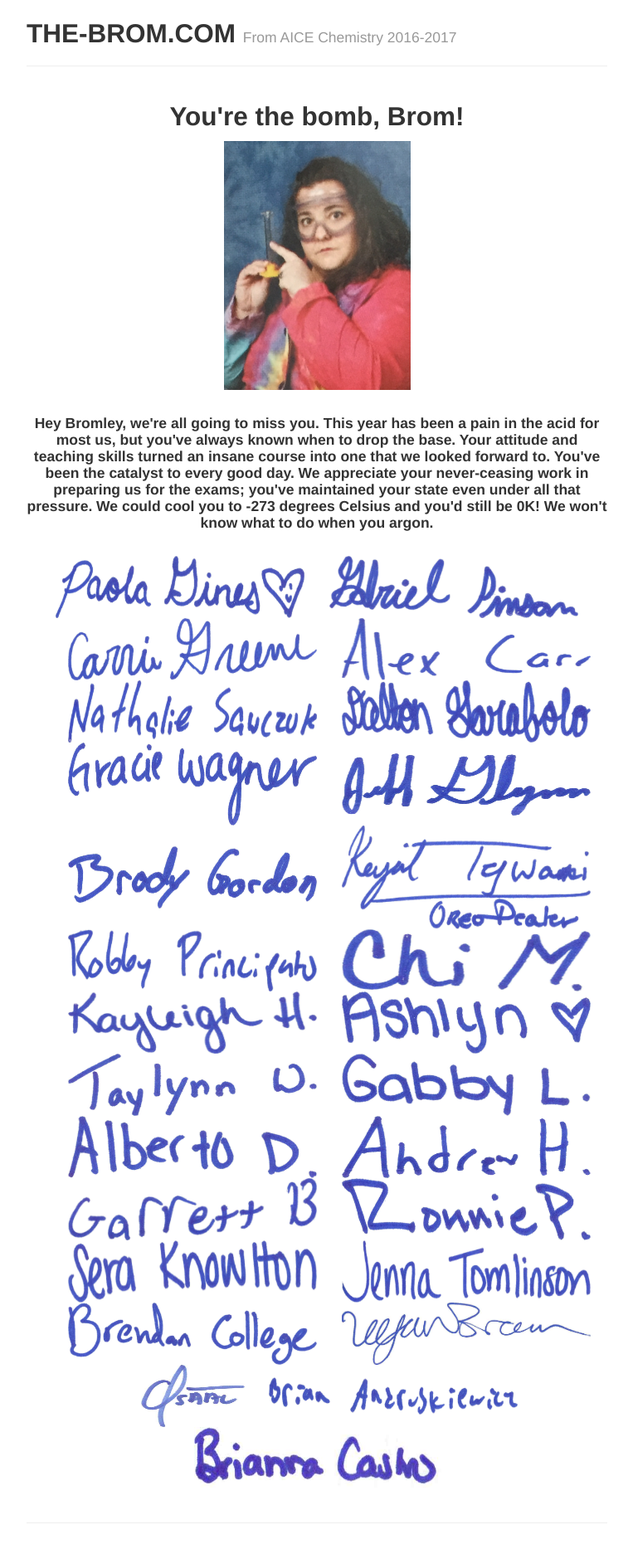
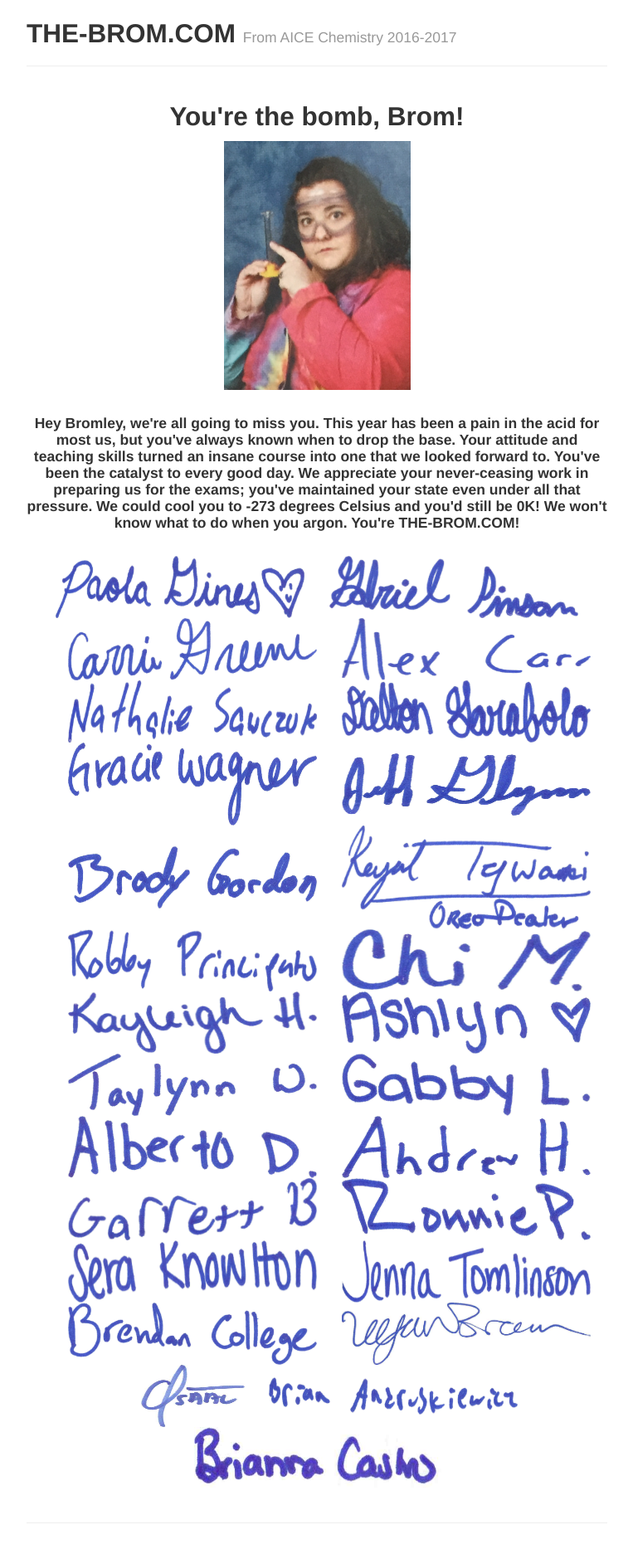
Before and after one commit to the-brom/the-brom.com, a Jekyll site: the page built from index.md, in a window 1280 px wide. Shown: the whole page at 83% size, without its empty margins (258-1021 px from the left). Built offline with Jekyll 4.4.1, drawn with Linux system fonts in a browser that asks for light colours.

Commit message:
Update index.md

```diff
--- a/index.md
+++ b/index.md
@@ -9,7 +9,7 @@ description: Mrs. Bromley is THE-BROM.COM!
 <h2>You're the bomb, Brom!</h2>
 <img src="bromley.png" alt="The Brom!" style="height:300px;width:225px;"><br>
 <br>
-<h4>Hey Bromley, we're all going to miss you. This year has been a pain in the acid for most us, but you've always known when to drop the base. Your attitude and teaching skills turned an insane course into one that we looked forward to. You've been the catalyst to every good day. We appreciate your never-ceasing work in preparing us for the exams; you've maintained your state even under all that pressure. We could cool you to -273 degrees Celsius and you'd still be 0K! We won't know what to do when you argon.<h4>
+<h4>Hey Bromley, we're all going to miss you. This year has been a pain in the acid for most us, but you've always known when to drop the base. Your attitude and teaching skills turned an insane course into one that we looked forward to. You've been the catalyst to every good day. We appreciate your never-ceasing work in preparing us for the exams; you've maintained your state even under all that pressure. We could cool you to -273 degrees Celsius and you'd still be 0K! We won't know what to do when you argon. You're THE-BROM.COM!<h4>
 <br>
 <img src="signatures_optimized/1.jpg" alt="Signature" style="height:75px;width:300px;"><img src="space.png">
 <img src="signatures_optimized/2.jpg" alt="Signature" style="height:75px;width:300px;"><br><img src="space.png">
```
